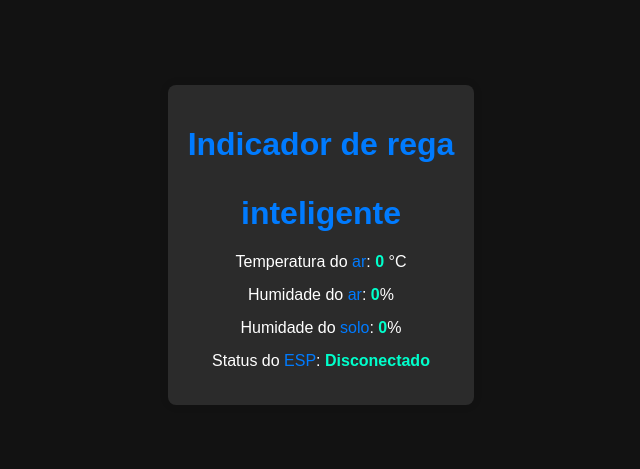
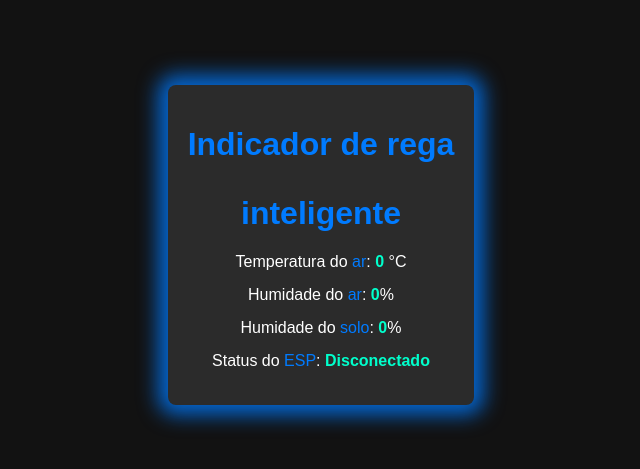
Before and after one commit to Projetos1234/Rega, a plain HTML site: page Index.html in a window 1280 px wide. Shown: the part 155-624 px from the top of the page, without its empty margins (319-959 px from the left). Drawn offline with nearby package versions, Linux system fonts and the light colour scheme; no server answers.

Commit message:
Update style.css

```diff
--- a/style.css
+++ b/style.css
@@ -17,6 +17,7 @@ body {
   border-radius: 8px;
   box-shadow: 0 0 10px rgba(0, 0, 0, 0.1);
   animation: fadeIn 1s ease-out; /* Add fade-in animation */
+  box-shadow: 0 0 20px 10px rgba(0, 123, 255, 0.8); /* Add edge lighting effect */
 }
 
 @keyframes fadeIn {
```
